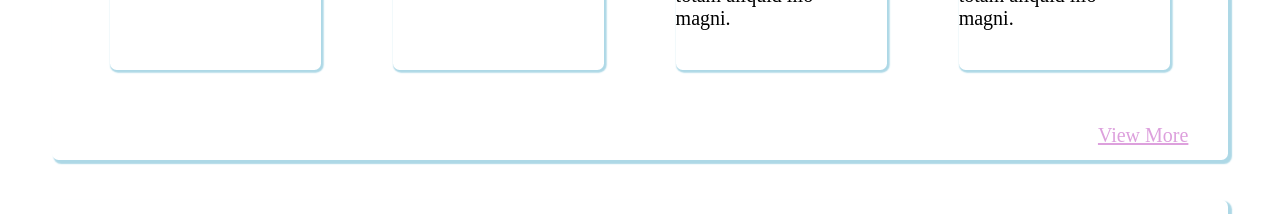
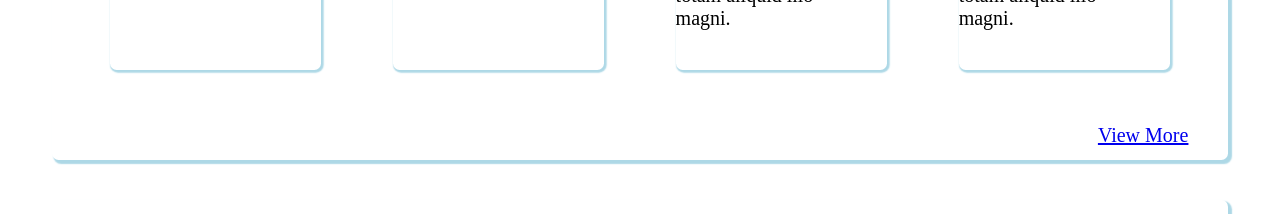
Before and after one commit to Dawlz/metro-reach, a React (Create React App) app: page / in a window 1280 px wide. Shown: the part 1940-2154 px from the top of the page. Built offline with nearby package versions, Linux system fonts and the light colour scheme.

Commit message:
Contact Form and Lists added

```diff
--- a/src/App.js
+++ b/src/App.js
@@ -3,6 +3,7 @@ import './App.css';
 import Contact from './components/contact';
 import Footer from './components/footer';
 import Header from './components/header';
+import Services from './components/services';
 import Home from './components/home';
 
 function App() {
@@ -11,7 +12,8 @@ function App() {
       <Header />
       <Switch>
         <Route exact path="/" component = {Home} />
-        <Route exact path="/contact" component = {Contact} />
+        <Route path="/contact" component = {Contact} />
+        <Route path="/services" component = {Services} />
       </Switch>
       <Footer />
     </div>
--- a/src/components/contact.js
+++ b/src/components/contact.js
@@ -54,7 +54,7 @@ const ContactMainDiv = styled.div`
         color: inherit;
     }
     > .contactFormDiv {
-
+        border-bottom: none;
     }
 `
 const Contact = () => {
@@ -102,7 +102,7 @@ const Contact = () => {
                     </p>
                 </div>
             </div>
-            <div className="contactFormDiv">
+            <div className="contactFormDiv" id="form">
                 <ContactForm />
             </div>
         </ContactMainDiv>
--- /dev/null
+++ b/src/components/contactModal.js
@@ -0,0 +1,29 @@
+import { faHeadset } from "@fortawesome/free-solid-svg-icons"
+import { FontAwesomeIcon } from "@fortawesome/react-fontawesome"
+import { Link } from "react-router-dom"
+import styled from "styled-components"
+
+const IconButton = styled.button`
+    position: fixed;
+    right: 5%;
+    bottom: 12%;
+    width: 40pt;
+    height: 40pt;
+    border: 1pt solid #f0f8ff;
+    border-radius: 50%;
+    text-align: center;
+    font-size: medium;
+    background-color: #f0f8ffbf;
+    cursor: pointer;
+`
+
+const ContactModal = () => {
+
+    return (
+        <>
+            <Link to="/contact#form"><IconButton><FontAwesomeIcon title="Contact" icon={faHeadset} size="2x" /></IconButton></Link>
+        </>
+    )
+}
+
+export default ContactModal
--- a/src/components/home.js
+++ b/src/components/home.js
@@ -1,4 +1,6 @@
+import { Link } from "react-router-dom"
 import styled from "styled-components"
+import ContactModal from "./contactModal"
 
 const MainDiv = styled.div`
     width: 95%;
@@ -158,6 +160,16 @@ const ServiceDiv = styled.div `
         font-size: 5pt;
         text-align: left;
     }
+    .ServiceDivContent > div > span > a {
+        text-decoration: none;
+        color: inherit;
+        :hover {
+            background-color: #80808088;
+        }
+        :active {
+            background-color: #a9a9a9;
+        }
+    }
     .ServiceDivContent > div > span > img {
         width: 20pt;
         height: 20pt;
@@ -274,7 +286,7 @@ const Home = () => {
                     </div>
                 </div>
                 <span>
-                    View More
+                    <Link to="/services">View More</Link>
                 </span>
             </ServiceDiv>
             <TestimonialDiv>
@@ -301,6 +313,7 @@ const Home = () => {
                     </div>
                 </div>
             </TestimonialDiv>
+            <ContactModal />
         </MainDiv>
     )
 }
```
